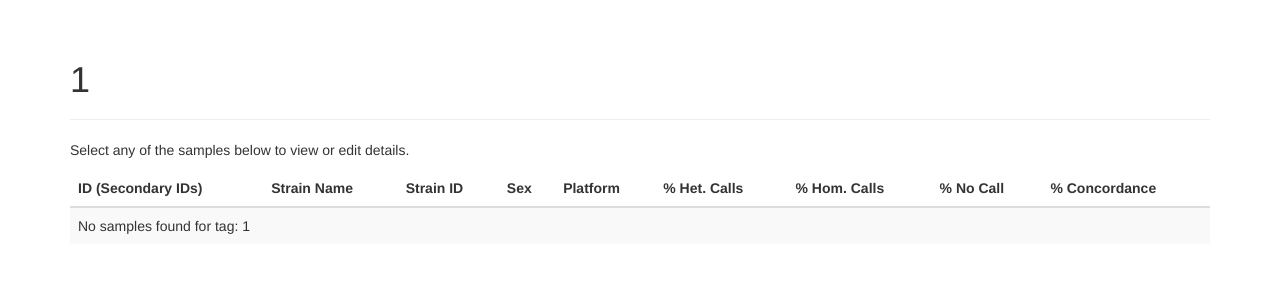
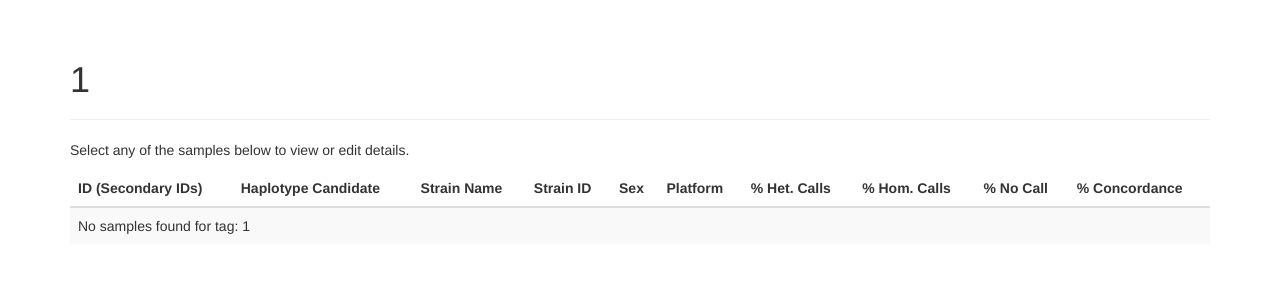
Before and after one commit to TheJacksonLaboratory/haploqa, a Flask app: a page that uses src/haploqa/templates/samples.html in a window 1280 px wide. Shown: the part 52-352 px from the top of the page. Run offline with Flask 2, Linux system fonts and the light colour scheme; data that the repository does not hold is empty; some libraries are stand-ins or nearby versions.

Commit message:
Adds haplotype candidate status into sample list tables.

```diff
--- a/src/haploqa/templates/samples.html
+++ b/src/haploqa/templates/samples.html
@@ -284,6 +284,7 @@
                 <tr>
                     <th data-display-when="sample-edit" style="display: none;"><input id="select-all-checkbox" type="checkbox" checked></th>
                     <th>ID (Secondary IDs)</th>
+                    <th>Haplotype Candidate</th>
                     <th>Strain Name</th>
                     <th>Strain ID</th>
                     <th>Sex</th>
@@ -306,6 +307,9 @@
                             {% if sample.other_ids %}
                                 ({% for other_id in sample.other_ids %}{{ other_id }}{% if not loop.last %}, {% endif %}{% endfor %})
                             {% endif %}
+                        </td>
+                        <td>
+                            {{ sample.haplotype_candidate }}
                         </td>
                         <td>
                             {% if sample.standard_designation %}
```
